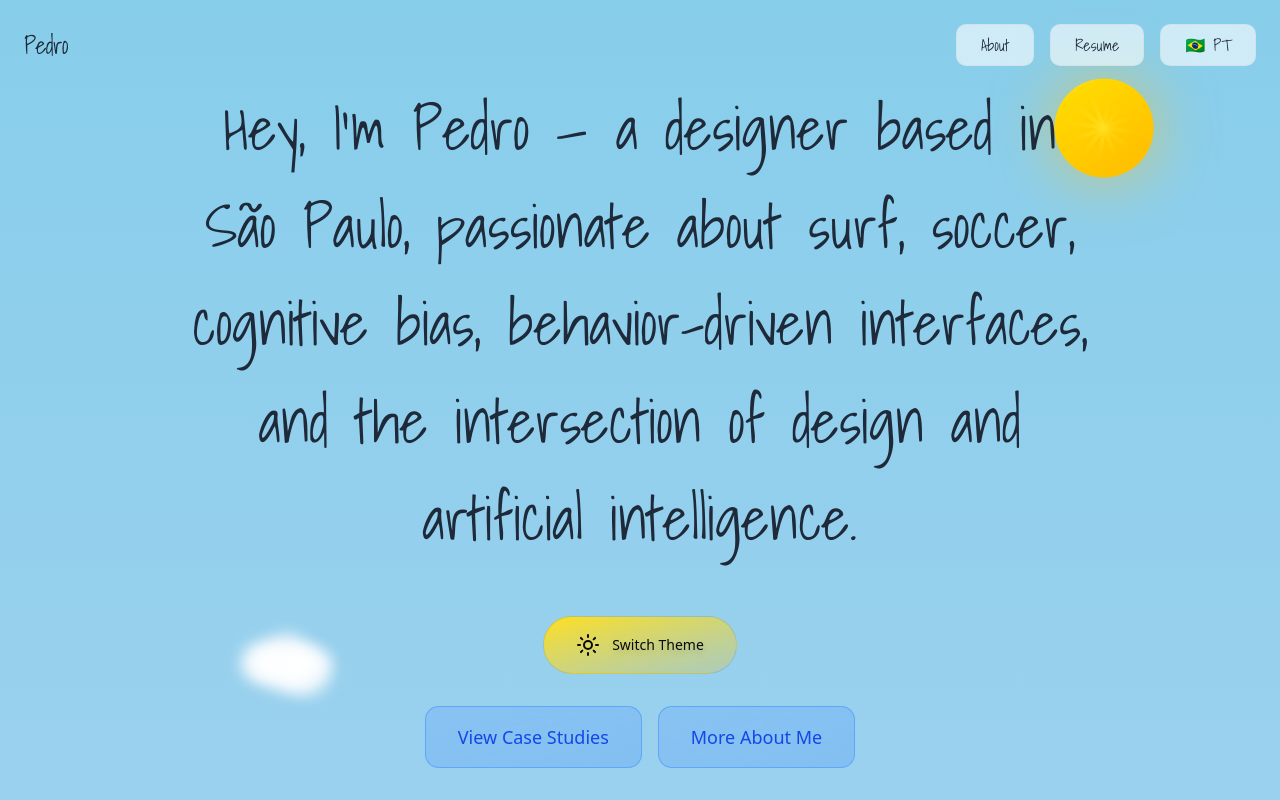
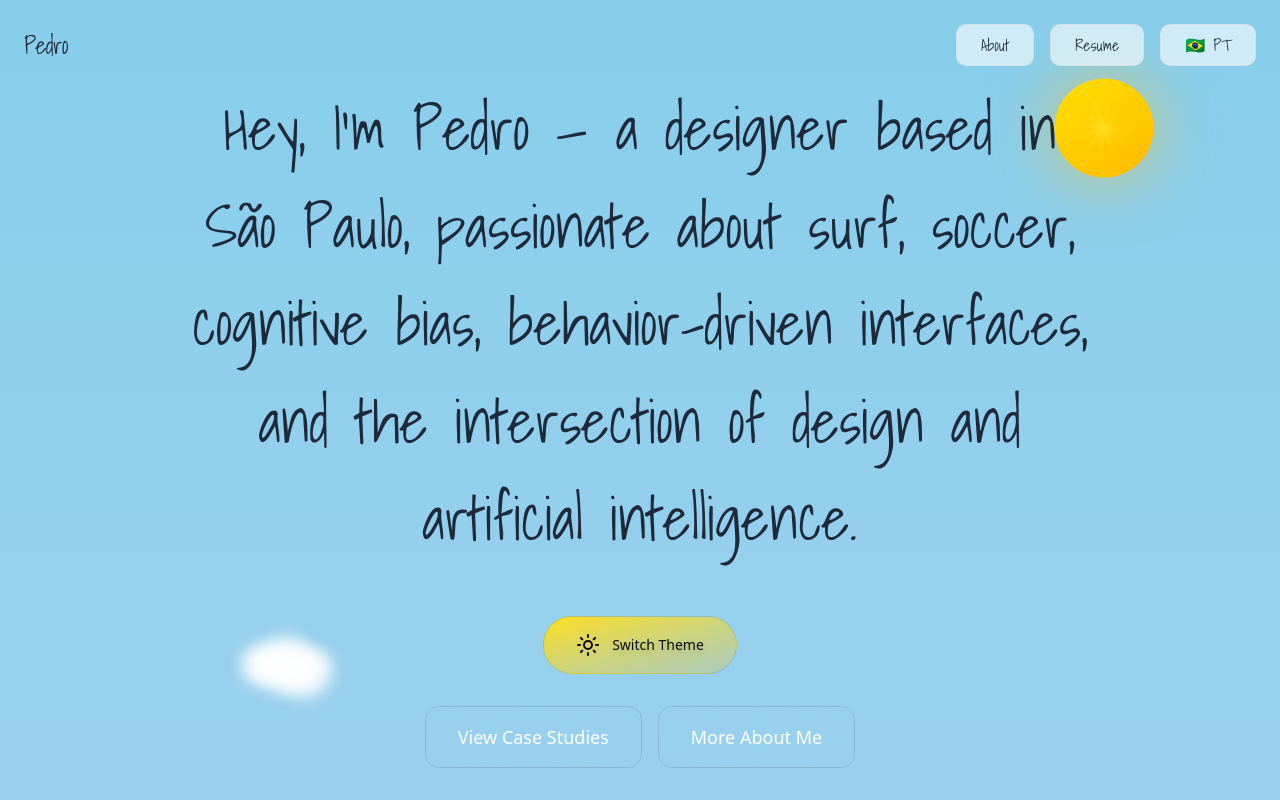
Before and after one commit to pbfreitinhas-cpu/Portofolio, a React (Vite) app: page / in a window 1280 px wide. Both pictures are taken after a click on the button "Switch Theme". Shown: the top 800 px of the page. Built offline with nearby package versions, Linux system fonts and the light colour scheme; a web font is replaced by a local one.

Commit message:
Update case study

```diff
--- a/src/components/Portfolio.tsx
+++ b/src/components/Portfolio.tsx
@@ -199,10 +199,24 @@ export function Portfolio({ onCaseStudyClick, theme, onToggleTheme }: PortfolioP
               className={`group relative px-8 py-4 rounded-xl backdrop-blur-2xl border transition-all duration-300 w-full sm:w-auto overflow-hidden font-satoshi text-lg font-semibold ${
                 theme === 'night'
                   ? 'bg-[#DBF1FD]/10 border-[#DBF1FD]/40 text-[#DBF1FD] hover:bg-[#DBF1FD]/20 hover:shadow-[0_0_30px_rgba(219,241,253,0.3)]'
-                  : 'bg-blue-500/20 border-blue-500/40 text-blue-700 hover:bg-blue-500/30 hover:shadow-[0_0_30px_rgba(59,130,246,0.3)]'
+                  : 'bg-blue-700/80 border-blue-600/60 text-white hover:bg-blue-700/95 hover:border-blue-500/80 shadow-[0_8px_32px_rgba(29,78,216,0.4)] hover:shadow-[0_12px_40px_rgba(29,78,216,0.6)]'
               }`}
             >
-              <div className="absolute inset-0 bg-gradient-to-br from-white/10 to-transparent opacity-50"></div>
+              {theme === 'day' && (
+                <motion.div
+                  className="absolute inset-0 bg-gradient-to-r from-transparent via-white/20 to-transparent"
+                  animate={{
+                    x: [-100, 100],
+                  }}
+                  transition={{
+                    duration: 2,
+                    repeat: Infinity,
+                    repeatType: "loop",
+                    ease: "easeInOut"
+                  }}
+                />
+              )}
+              <div className="absolute inset-0 bg-gradient-to-br from-white/15 to-transparent opacity-50"></div>
               <span className="relative z-10">{t('viewCaseStudies')}</span>
             </button>
 
@@ -211,10 +225,24 @@ export function Portfolio({ onCaseStudyClick, theme, onToggleTheme }: PortfolioP
               className={`group relative px-8 py-4 rounded-xl backdrop-blur-2xl border transition-all duration-300 w-full sm:w-auto overflow-hidden font-satoshi text-lg font-semibold ${
                 theme === 'night'
                   ? 'bg-[#DBF1FD]/10 border-[#DBF1FD]/40 text-[#DBF1FD] hover:bg-[#DBF1FD]/20 hover:shadow-[0_0_30px_rgba(219,241,253,0.3)]'
-                  : 'bg-blue-500/20 border-blue-500/40 text-blue-700 hover:bg-blue-500/30 hover:shadow-[0_0_30px_rgba(59,130,246,0.3)]'
+                  : 'bg-blue-700/80 border-blue-600/60 text-white hover:bg-blue-700/95 hover:border-blue-500/80 shadow-[0_8px_32px_rgba(29,78,216,0.4)] hover:shadow-[0_12px_40px_rgba(29,78,216,0.6)]'
               }`}
             >
-              <div className="absolute inset-0 bg-gradient-to-br from-white/10 to-transparent opacity-50"></div>
+              {theme === 'day' && (
+                <motion.div
+                  className="absolute inset-0 bg-gradient-to-r from-transparent via-white/20 to-transparent"
+                  animate={{
+                    x: [-100, 100],
+                  }}
+                  transition={{
+                    duration: 2,
+                    repeat: Infinity,
+                    repeatType: "loop",
+                    ease: "easeInOut"
+                  }}
+                />
+              )}
+              <div className="absolute inset-0 bg-gradient-to-br from-white/15 to-transparent opacity-50"></div>
               <span className="relative z-10">{t('moreAboutMe')}</span>
             </button>
           </motion.div>
@@ -231,9 +259,54 @@ export function Portfolio({ onCaseStudyClick, theme, onToggleTheme }: PortfolioP
       transition={{ duration: 0.6 }}
       className="mb-16"
     >
-      <h2 className={`text-4xl md:text-5xl text-center transition-colors duration-1000 ${
-        theme === 'night' ? 'text-white' : 'text-gray-800'
-      }`}>{t('caseStudies')}</h2>
+      <div className="relative">
+        {theme === 'day' && (
+          <>
+            {/* Animated background glow */}
+            <motion.div
+              className="absolute inset-0 rounded-3xl bg-gradient-to-r from-blue-400/30 via-cyan-300/30 to-blue-400/30 blur-3xl"
+              animate={{
+                scale: [1, 1.1, 1],
+                opacity: [0.5, 0.8, 0.5],
+              }}
+              transition={{
+                duration: 4,
+                repeat: Infinity,
+                ease: "easeInOut"
+              }}
+              style={{ transform: 'translateY(10px)' }}
+            />
+
+            {/* Shine effect */}
+            <motion.div
+              className="absolute inset-0 rounded-3xl bg-gradient-to-r from-transparent via-white/40 to-transparent"
+              animate={{
+                x: [-200, 200],
+              }}
+              transition={{
+                duration: 3,
+                repeat: Infinity,
+                repeatType: "loop",
+                ease: "easeInOut"
+              }}
+            />
+          </>
+        )}
+
+        <h2
+          className={`text-4xl md:text-5xl lg:text-6xl text-center transition-all duration-1000 font-bold relative z-10 ${
+            theme === 'night'
+              ? 'text-white'
+              : 'bg-gradient-to-r from-blue-700 via-cyan-600 to-blue-600 bg-clip-text text-transparent drop-shadow-lg'
+          }`}
+          style={theme === 'day' ? {
+            textShadow: '0 8px 24px rgba(30, 144, 255, 0.3), 0 0 40px rgba(34, 211, 238, 0.2)',
+            letterSpacing: '0.05em'
+          } : {}}
+        >
+          {t('caseStudies')}
+        </h2>
+      </div>
     </motion.div>
 
     <div className="flex flex-col gap-8">
```
Also changed, not shown: 2 other files (tests, documents, lock files or other folders).
